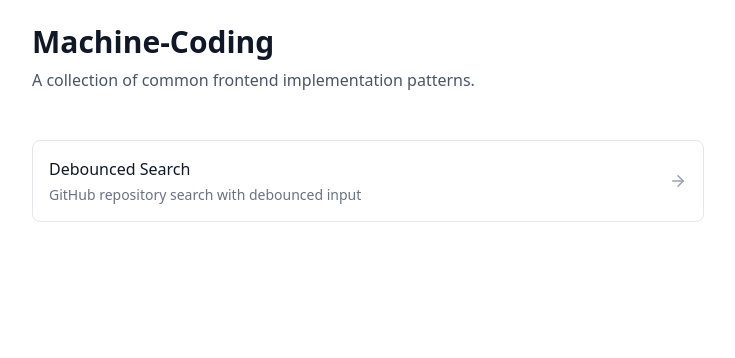
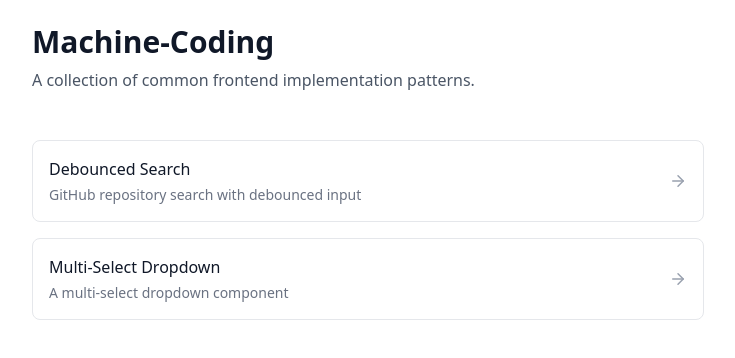
Before and after one commit to yoursandeshshrestha/Machine-Coding, a Next.js app: page / in a window 1280 px wide. Shown: the top 358 px of the page, without its empty margins (272-1007 px from the left). Built offline with nearby package versions, Linux system fonts and the light colour scheme.

Commit message:
feat: Add Multi-Select Dropdown entry to Home page. Updated project list to include a new dropdown component with a description and path for navigation.

```diff
--- a/src/app/page.tsx
+++ b/src/app/page.tsx
@@ -10,6 +10,11 @@ export default function Home() {
       description: "GitHub repository search with debounced input",
       path: "/debounced",
     },
+    {
+      title: "Multi-Select Dropdown",
+      description: "A multi-select dropdown component",
+      path: "/custom-dropdown",
+    },
   ];
 
   return (
@@ -21,7 +26,7 @@ export default function Home() {
           A collection of common frontend implementation patterns.
         </p>
 
-        <div className="space-y-4">
+        <div className="space-y-4 flex flex-col">
           {projects.map((project, index) => (
             <Link key={index} href={project.path}>
               <div className="p-4 border border-gray-200 rounded-lg hover:border-gray-300 transition-all hover:shadow-sm">
```
